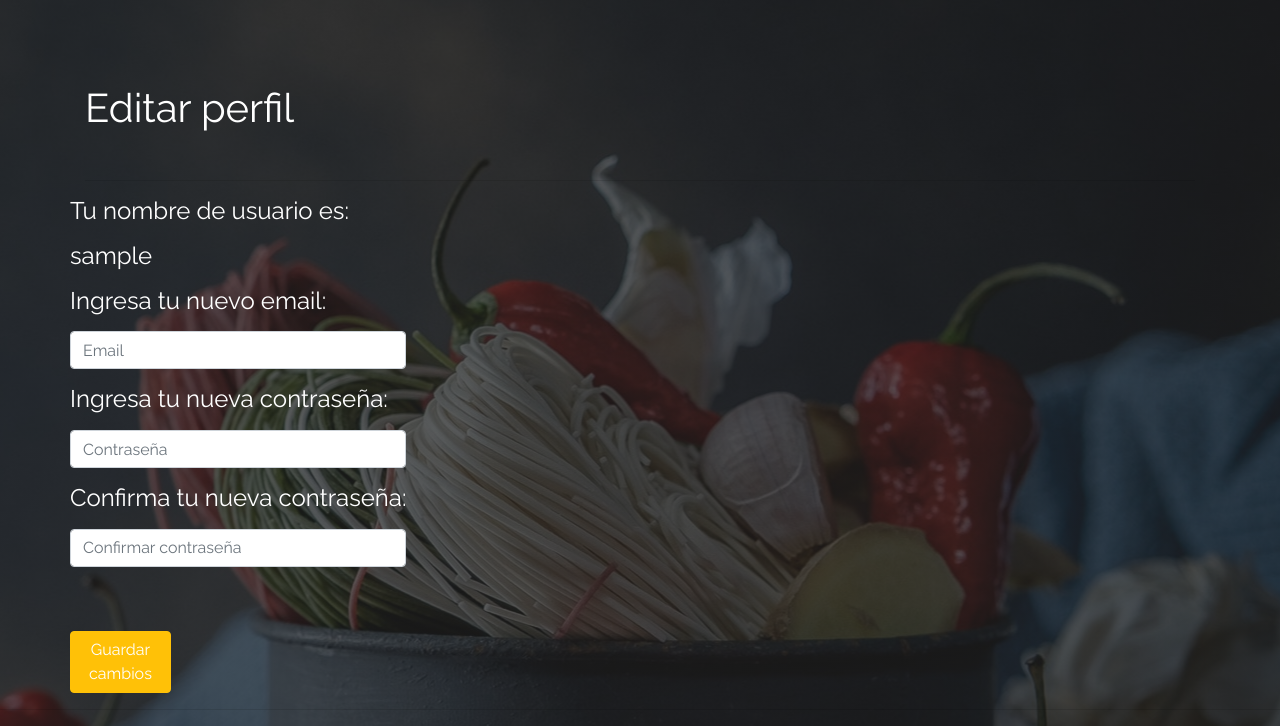
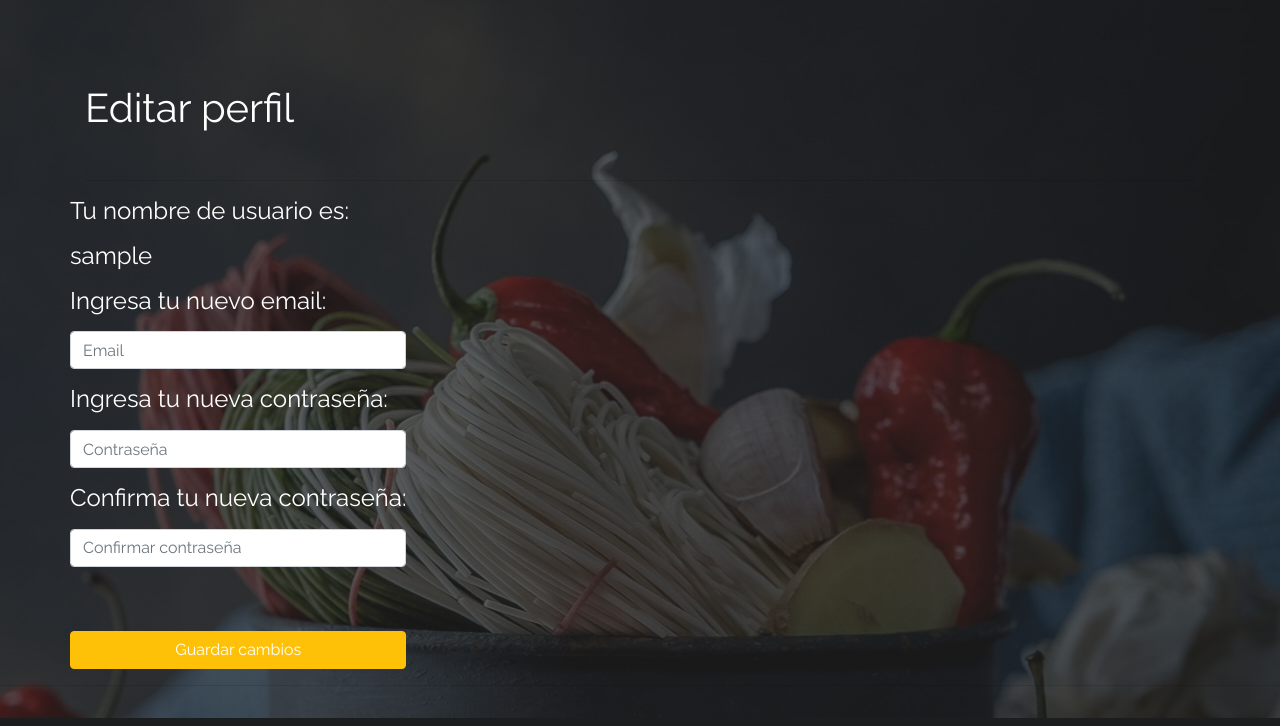
Before and after one commit to nazarenads/foodseason, a PHP site: page /editprofile.php in a window 1280 px wide. Shown: the part 82-808 px from the top of the page. Run offline with PHP 8.4, Linux system fonts and the light colour scheme; the visitor is signed in with stand-in values (Sample User, id 1); some libraries are stand-ins or nearby versions.

Commit message:
arreglo botón guardar cambios

```diff
--- a/editprofile.php
+++ b/editprofile.php
@@ -127,7 +127,7 @@ if(!$hayErrores){
             </div>
             <br>
             <br>
-            <button class="btn btn-warning" style="width:30%; margin:auto; color:white;" type="submit" name="submit">Guardar cambios</button>
+            <button class="btn btn-warning" style="width:100%; margin:auto; color:white;" type="submit" name="submit">Guardar cambios</button>
            </form>
 
             </div>
```
